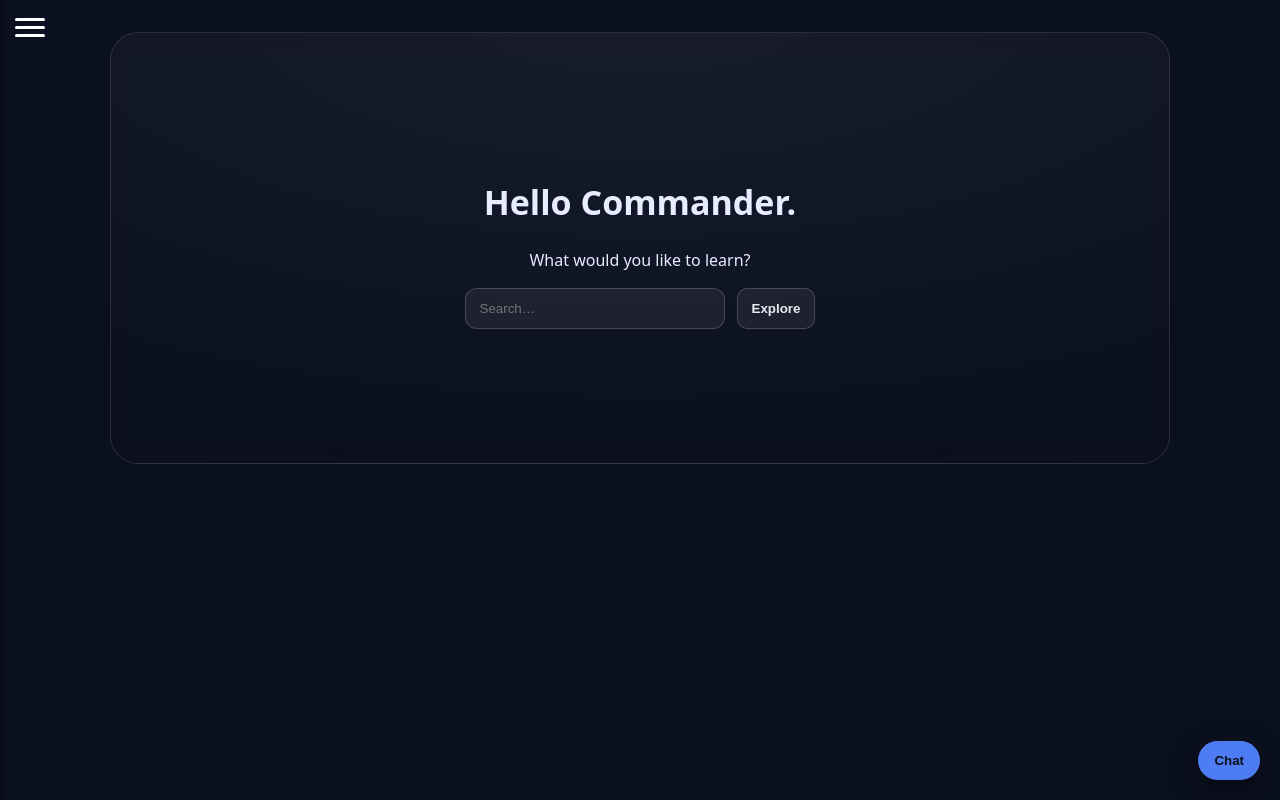
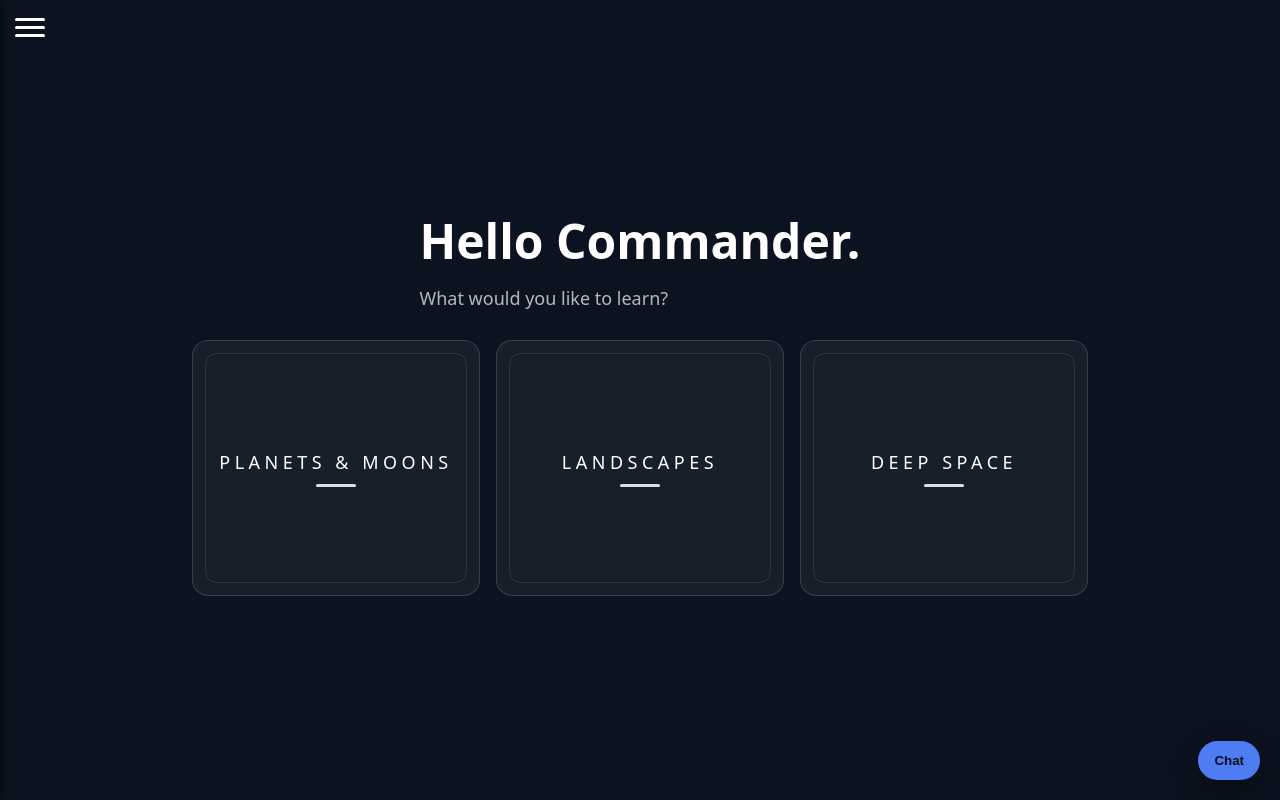
Before and after one commit to ruisbasement-code/space-bio-engine, a Next.js app: page / in a window 1280 px wide. Built offline with nearby package versions, Linux system fonts and the light colour scheme.

Commit message:
Improved, before spinning thing

```diff
--- /dev/null
+++ b/app/page.css
@@ -0,0 +1,77 @@
+/* Full-viewport centered wrapper (no framework needed) */
+.home-hero {
+  position: fixed;          /* ignore parent layout constraints */
+  inset: 0;                 /* fill the window */
+  display: flex;
+  flex-direction: column;
+  align-items: center;      /* horizontal center */
+  justify-content: center;  /* vertical center */
+  background: #0b1320;      /* keep your dark bg */
+  color: #fff;
+  padding: 24px;            /* safe padding for small screens */
+  box-sizing: border-box;
+}
+
+.home-hero h1 {
+  margin: 0 0 8px 0;
+  font-size: clamp(28px, 4vw, 48px);
+  font-weight: 600;
+}
+
+.home-hero p.sub {
+  margin: 0 0 28px 0;
+  color: rgba(255,255,255,0.7);
+  font-size: clamp(14px, 2.1vw, 18px);
+}
+
+.topic-row {
+  display: flex;
+  flex-wrap: wrap;
+  gap: 16px;
+  justify-content: center;
+}
+
+.topic-card {
+  height: 256px;     /* 16rem */
+  width: 288px;      /* 18rem */
+  border-radius: 16px;
+  border: 1px solid rgba(255,255,255,0.15);
+  background: rgba(255,255,255,0.05);
+  position: relative;
+  overflow: hidden;
+  transition: background 200ms ease, transform 200ms ease;
+}
+
+.topic-card:hover { background: rgba(255,255,255,0.10); transform: translateY(-2px); }
+
+/* inner frame line */
+.topic-card::after{
+  content:"";
+  position:absolute; inset:12px;
+  border:1px solid rgba(255,255,255,0.1);
+  border-radius:12px;
+  pointer-events:none;
+}
+
+.topic-label{
+  position:absolute; inset:0;
+  display:flex; align-items:center; justify-content:center; flex-direction:column;
+  text-align:center;
+}
+
+.topic-title{
+  letter-spacing: 0.25em;
+  font-size: 18px;
+  font-weight: 500;
+  text-transform: uppercase;
+  white-space: nowrap;
+}
+
+.topic-underline{ margin-top:8px; height:3px; width:40px; background:#fff; opacity:.85; border-radius:2px; }
+
+/* Make only the first card clickable for now */
+.clickable{ cursor:pointer; }
+.disabled{ cursor:default; }
+
+/* Optional: keep your sidebar/burger on top if you have one */
+.home-hero{ z-index: 1; }
--- a/app/page.tsx
+++ b/app/page.tsx
@@ -1,10 +1,10 @@
 "use client";
 import { useState, useEffect } from 'react';
 import { useRouter } from 'next/navigation';
+import './page.css';
 
 export default function Page() {
   const [greeting, setGreeting] = useState("Hello Commander.");
-  const [searchTerm, setSearchTerm] = useState("");
   const router = useRouter();
 
   useEffect(() => {
@@ -12,40 +12,45 @@ export default function Page() {
     if (storedName) {
       setGreeting(`Hello ${storedName}.`);
     }
-    // Remove localStorage key from the reverted feature
     localStorage.removeItem("ui.lastPlanet");
   }, []);
 
-  const handleExplore = () => {
-    if (searchTerm.trim().toLowerCase() === "planets") {
-      router.push('/planets');
-    } else {
-      router.push('/missions');
-    }
-  };
+  return (
+    <main>
+      <section className="home-hero">
+        <div className="header">
+          <h1>{greeting}</h1>
+          <p className="sub">What would you like to learn?</p>
+        </div>
 
-  const handleKeyDown = (event: React.KeyboardEvent) => {
-    if (event.key === 'Enter') {
-      handleExplore();
-    }
-  };
+        <div className="topic-row">
+          {/* Card 1: Clickable */}
+          <div
+            id="card-planets"
+            className="topic-card clickable"
+            aria-label="Planets & Moons"
+            onClick={() => router.push('/planets')}
+          >
+            <div className="topic-label">
+              <div className="topic-title">PLANETS & MOONS</div>
+              <div className="topic-underline"></div>
+            </div>
+          </div>
 
-  return (
-    <main className="main">
-      <section className="glass hero">
-        <div>
-          <h1 className="h1">{greeting}</h1>
-          <p>What would you like to learn?</p>
-          <div style={{ marginTop: 16, display: "flex", gap: 12, justifyContent: "center", flexWrap: "wrap" }}>
-            <input
-              aria-label="Search"
-              placeholder="Search…"
-              value={searchTerm}
-              onChange={(e) => setSearchTerm(e.target.value)}
-              onKeyDown={handleKeyDown}
-              style={{ padding: "12px 14px", minWidth: 260, borderRadius: 12, border: "1px solid rgba(255,255,255,.18)", background: "rgba(255,255,255,.06)", color: "var(--txt)" }}
-            />
-            <button onClick={handleExplore} className="btn">Explore</button>
+          {/* Card 2: Not wired yet (no “coming soon”, just a box) */}
+          <div id="card-landscapes" className="topic-card disabled" aria-label="Landscapes">
+            <div className="topic-label">
+              <div className="topic-title">LANDSCAPES</div>
+              <div className="topic-underline"></div>
+            </div>
+          </div>
+
+          {/* Card 3: Not wired yet */}
+          <div id="card-deepspace" className="topic-card disabled" aria-label="Deep Space">
+            <div className="topic-label">
+              <div className="topic-title">DEEP SPACE</div>
+              <div className="topic-underline"></div>
+            </div>
           </div>
         </div>
       </section>
```
